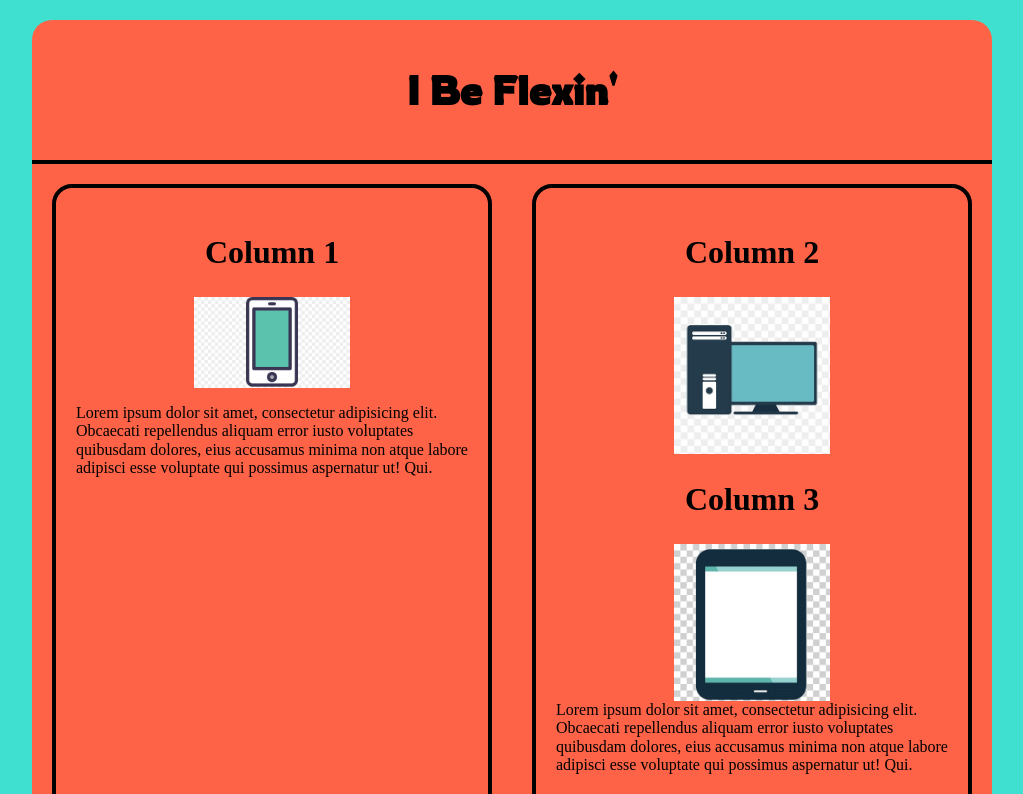
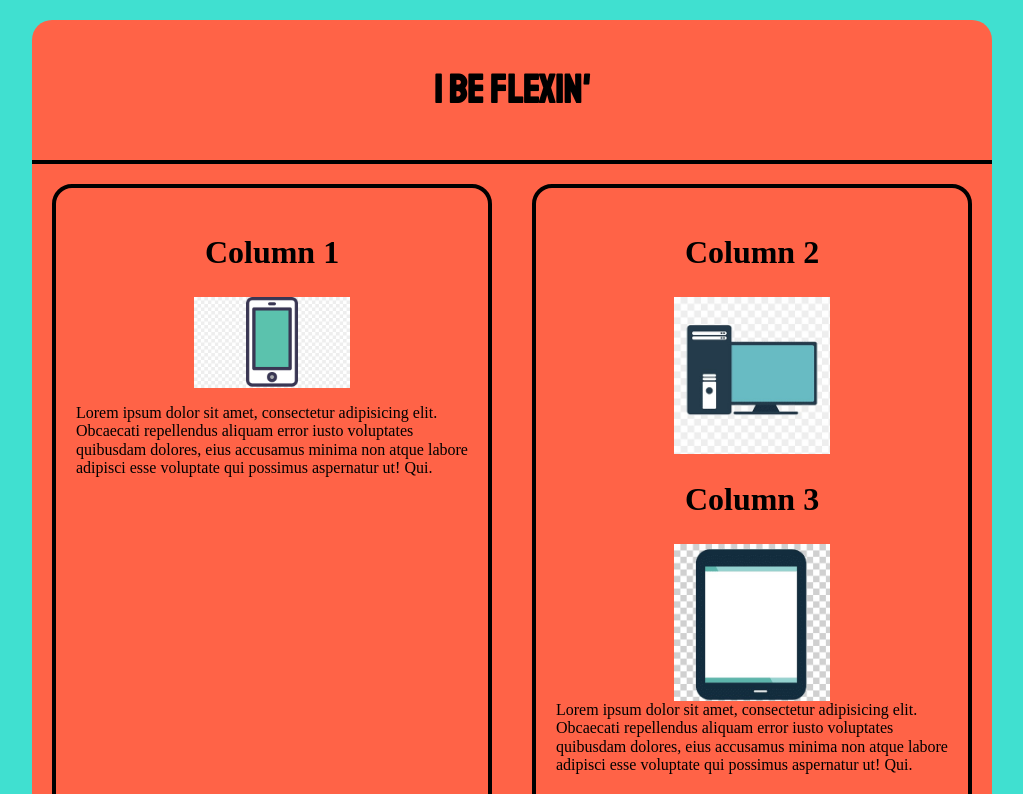
Before and after one commit to RealmOfBlue/WEBT-3, a plain HTML site: page index.html in a window 1280 px wide. Shown: the top 794 px of the page, without its empty margins (128-1151 px from the left). Drawn offline with nearby package versions, Linux system fonts and the light colour scheme.

Commit message:
Update styles.css

```diff
--- a/styles.css
+++ b/styles.css
@@ -24,7 +24,7 @@ header {
 header h1 {
     text-align: center;
     font-size: 2.5em;
-    font-family: 'Rowdies', cursive;
+    font-family:'Staatliches', cursive;
 
 }
 .col {
```
